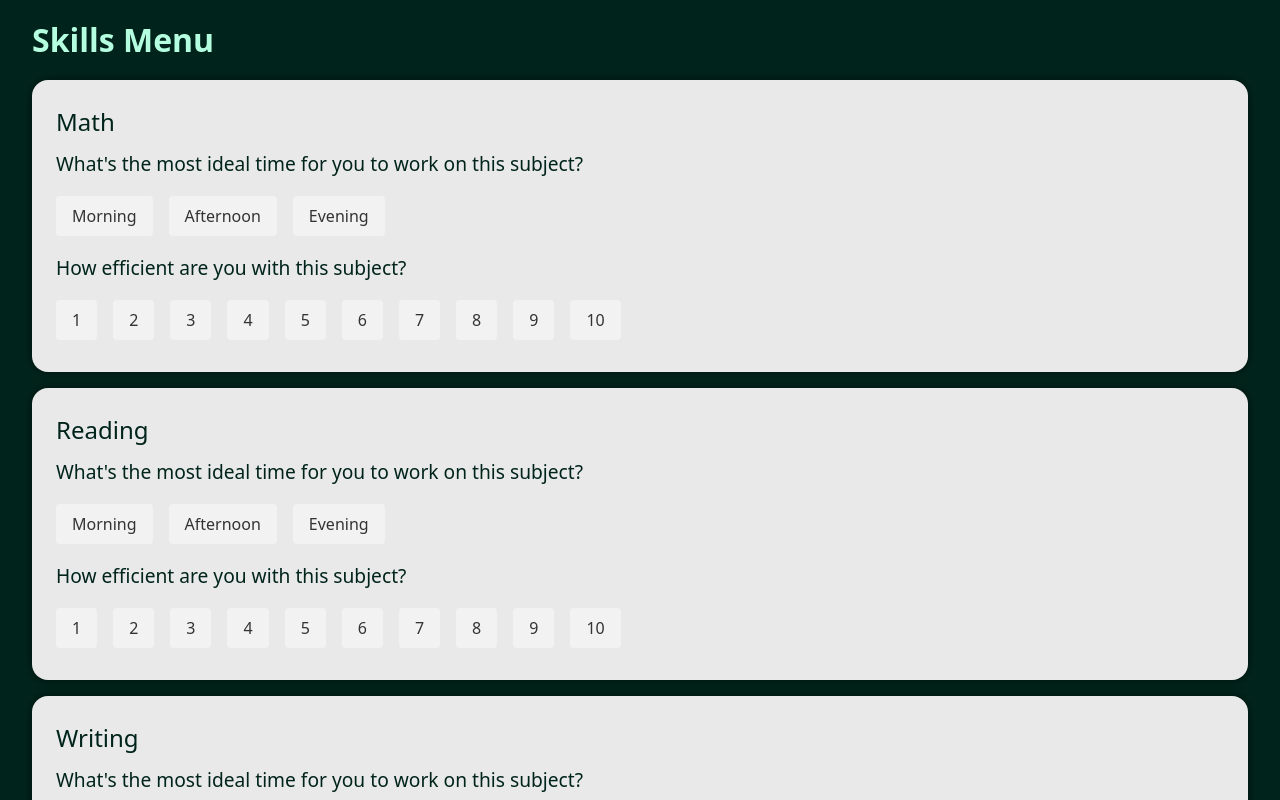
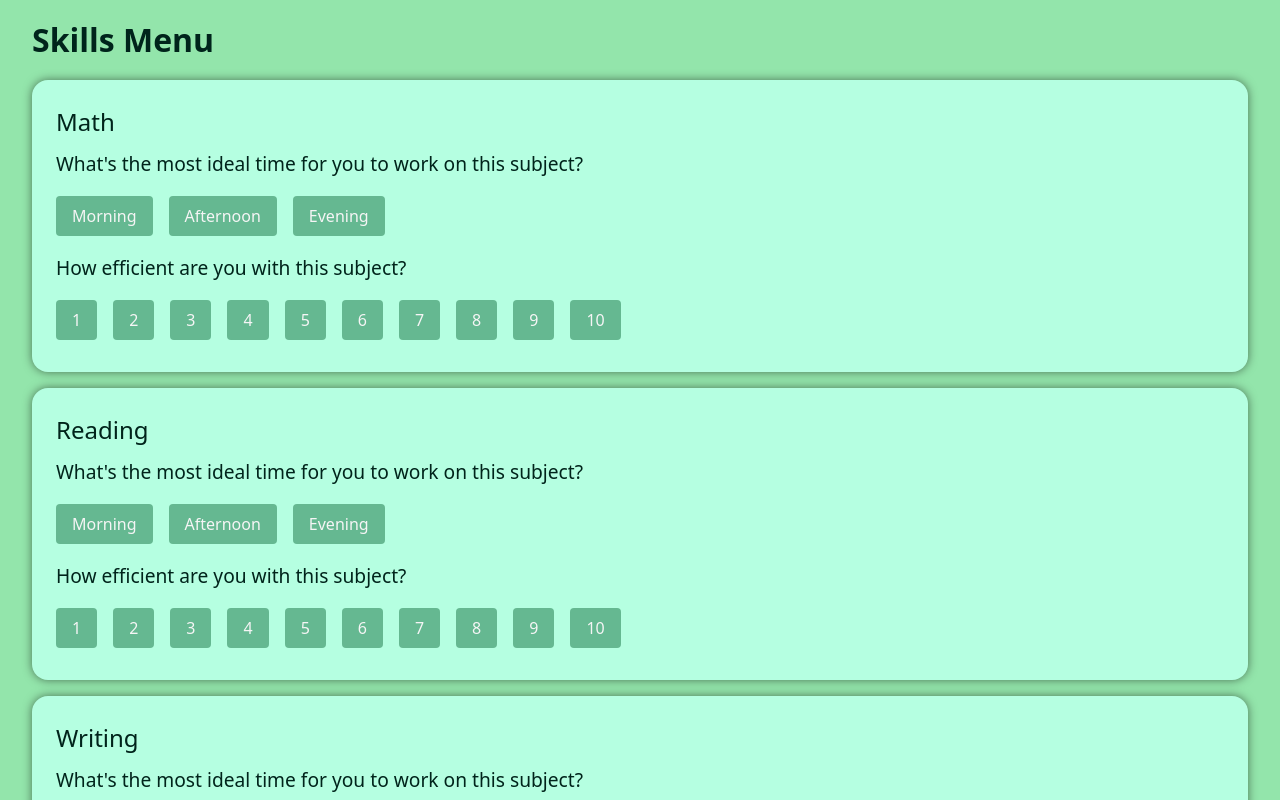
Before and after one commit to Pavel-2004/deerhacks, a Next.js app: page / in a window 1280 px wide. Shown: the top 800 px of the page. Built offline with nearby package versions, Linux system fonts and the light colour scheme.

Commit message:
updated styles for skills menu

```diff
--- a/src/styles/styles.css
+++ b/src/styles/styles.css
@@ -2,7 +2,7 @@
 
 .skills-menu {
     padding: 1em 2em;
-    background: #00241b;
+    background: #93E5AB;
 }
 
 .skills-menu h1 {
@@ -10,14 +10,14 @@
     font-weight: 700;
     margin: 0;
     padding: 0;
-    color: #b5ffe1;
+    color: #00241b;
 }
 
 .skills-section {
     margin: 1em 0;
     border-radius: 1em;
     padding: 1.5em;
-    background: rgb(233, 233, 233);
+    background: #B5FFE1;
     box-shadow: 0 0 10px rgba(0, 0, 0, 0.5);
 }
 
@@ -43,34 +43,34 @@
     margin: 8px 16px 8px 0;
     border: none;
     border-radius: 4px;
-    background-color: #f2f2f2;
-    color: #333;
+    background-color: #65B891;
+    color: #f5f5f5;
     cursor: pointer;
     transition: 200ms;
 }
 
 .skills-menu button:hover {
-    background-color: #ddd;
+    background-color: #00241B;
 }
 
 .skills-menu button:focus {
     outline: none;
-    box-shadow: 0 0 0 2px #6eb5ff;
+    box-shadow: 0 0 0 2px #00241B;
 }
 
 .skills-menu button:active {
-    background-color: #bbb;
+    background-color: #00241B;
 }
 
 .skills-menu button.selected {
-    background-color: #6eb5ff;
+    background-color: #4E878C;
     color: #fff;
 }
 
 .skills-menu button.selected:hover {
-    background-color: #7fc0ff;
+    background-color: #00241B;
 }
 
 .skills-menu button.selected:focus {
-    box-shadow: 0 0 0 2px #6eb5ff;
+    box-shadow: 0 0 0 2px #00241B;
 }
```
